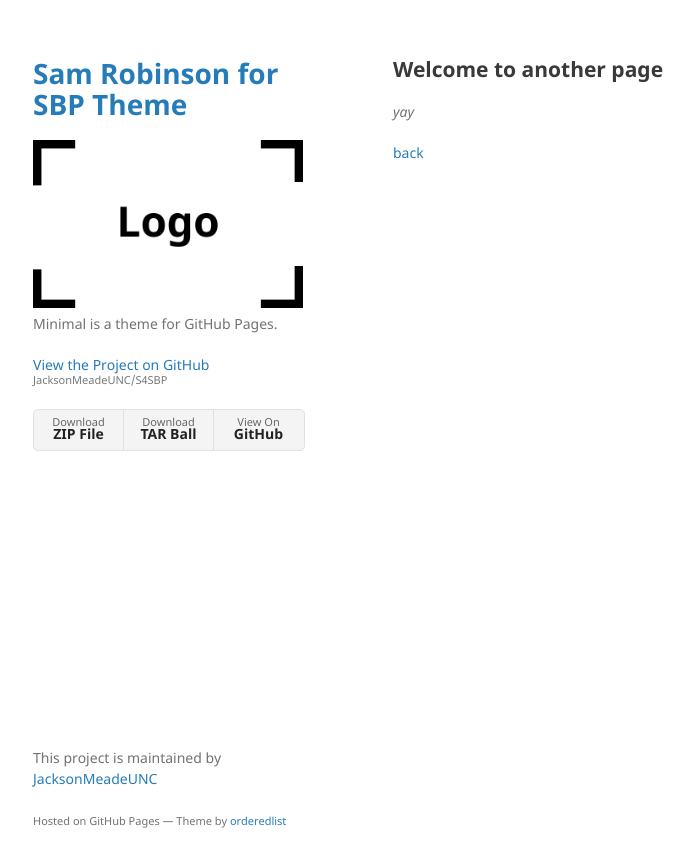
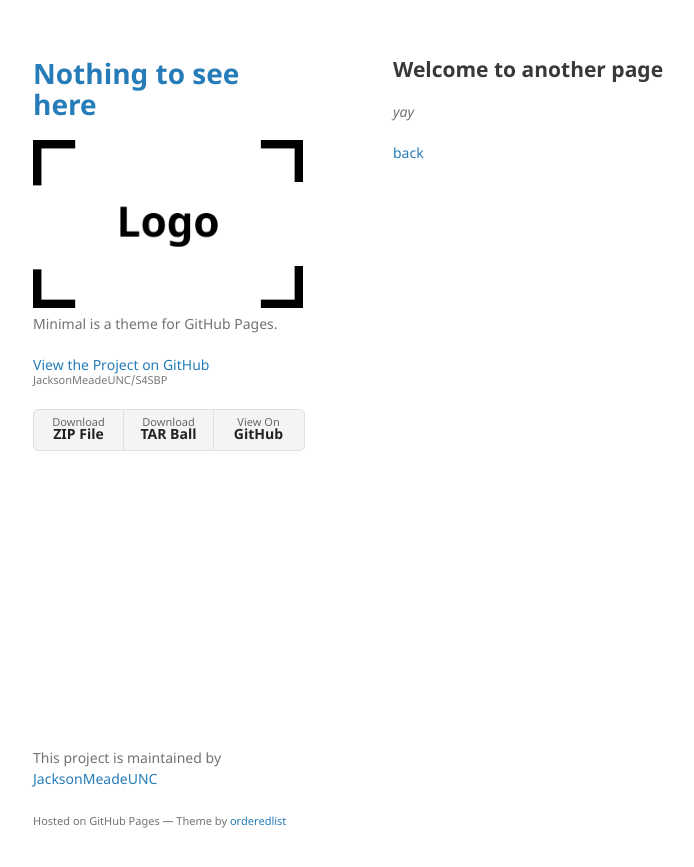
Before and after one commit to JacksonMeadeUNC/S4SBP, a Jekyll site: the page built from another-page.md, in a window 1280 px wide. Shown: the top 867 px of the page, without its empty margins (177-871 px from the left). Built offline with Jekyll 4.4.1, drawn with Linux system fonts in a browser that asks for light colours; our own code applies the rules of GitHub Pages for plain Markdown files.

Commit message:
get rid of title

```diff
--- a/_config.yml
+++ b/_config.yml
@@ -1,4 +1,4 @@
-title: Sam Robinson for SBP Theme
+title: Nothing to see here
 logo: /assets/img/logo.png
 description: Minimal is a theme for GitHub Pages.
 show_downloads: true
```
